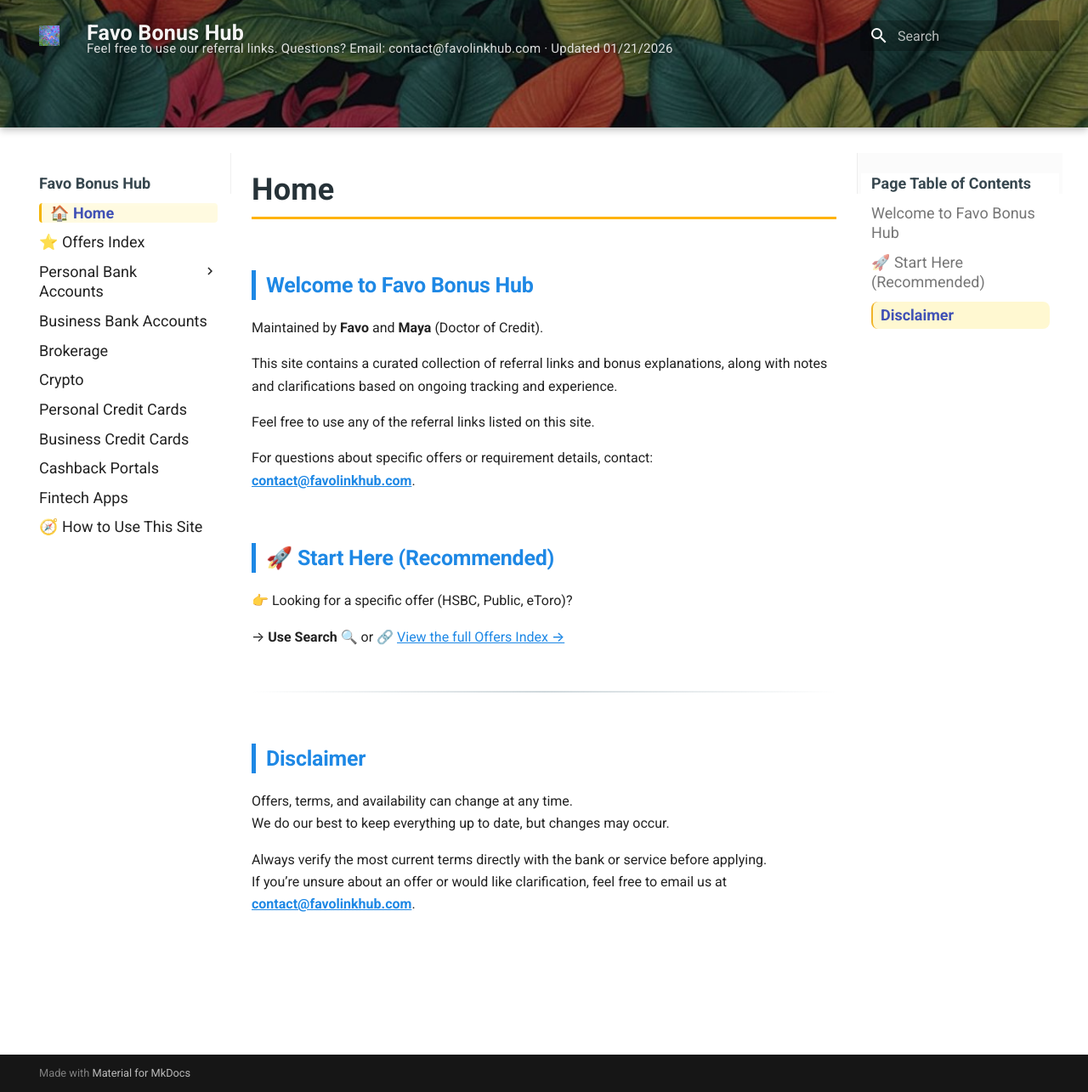
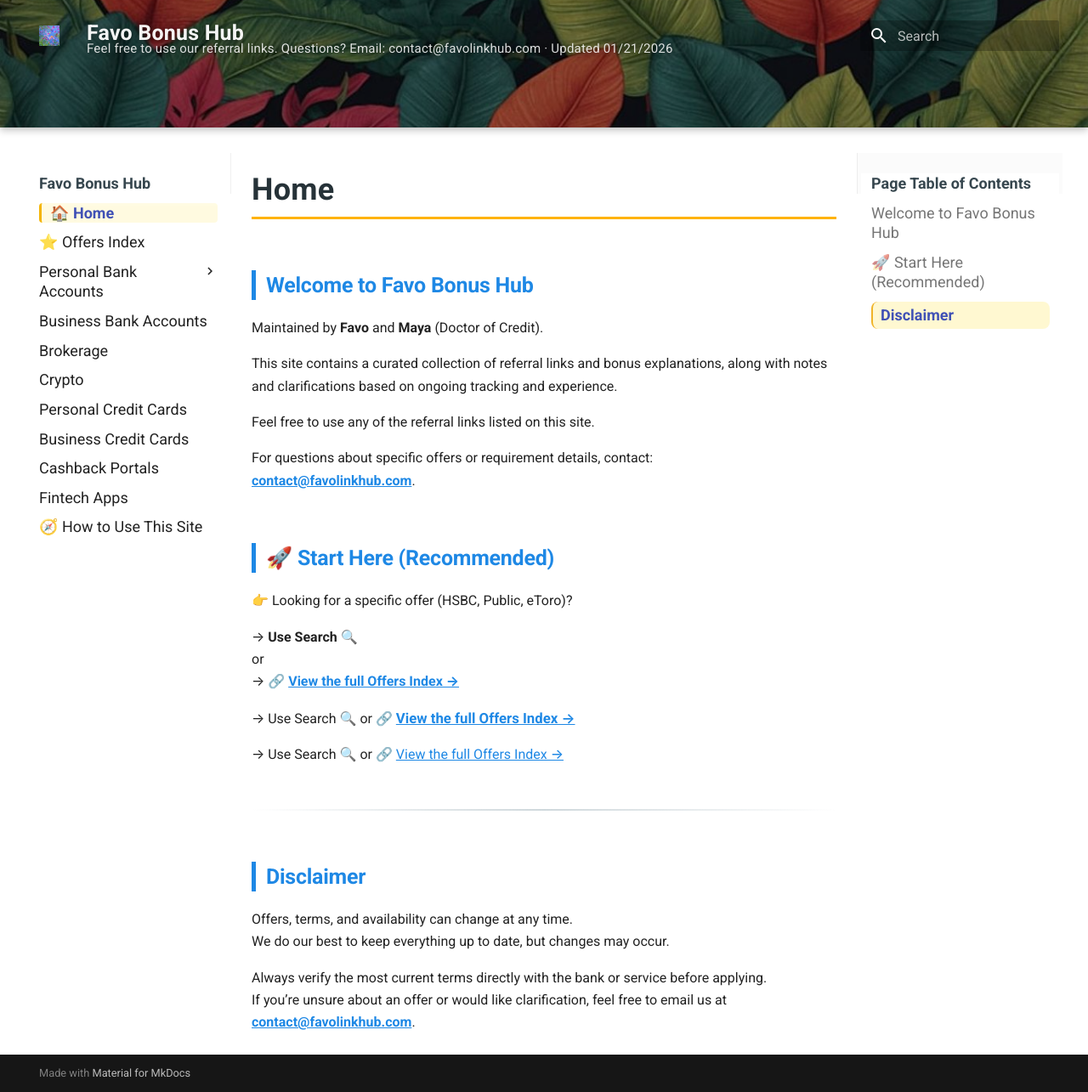
Before and after one commit to whispersofzephyr/favolinkhub-site, an MkDocs documentation site: the page built from docs/index.md, in a window 1280 px wide and 1285 px high. Shown: the whole window at 85% size. Built offline with MkDocs 1.6.1 and Material for MkDocs 9.7.7, drawn with Linux system fonts in a browser that asks for light colours.

Commit message:
Update index.md

```diff
--- a/docs/index.md
+++ b/docs/index.md
@@ -15,7 +15,19 @@ For questions about specific offers or requirement details, contact:
 
 👉 Looking for a specific offer (HSBC, Public, eToro)?
 
-→ **Use Search 🔍** or 🔗 **[View the full Offers Index →](offers-index.md)**
+→ **Use Search 🔍**
+or
+→ 🔗 <a href="offers-index.md"><strong>View the full Offers Index →</strong></a>
+
+
+→ Use Search 🔍 or 🔗
+<a href="offers-index.md">
+  <span style="font-weight:600; font-size:1.05em;">
+    View the full Offers Index →
+  </span>
+</a>
+
+→ Use Search 🔍 or 🔗 <strong><a href="offers-index.md">View the full Offers Index →</a></strong>
 
 ---
 
```
